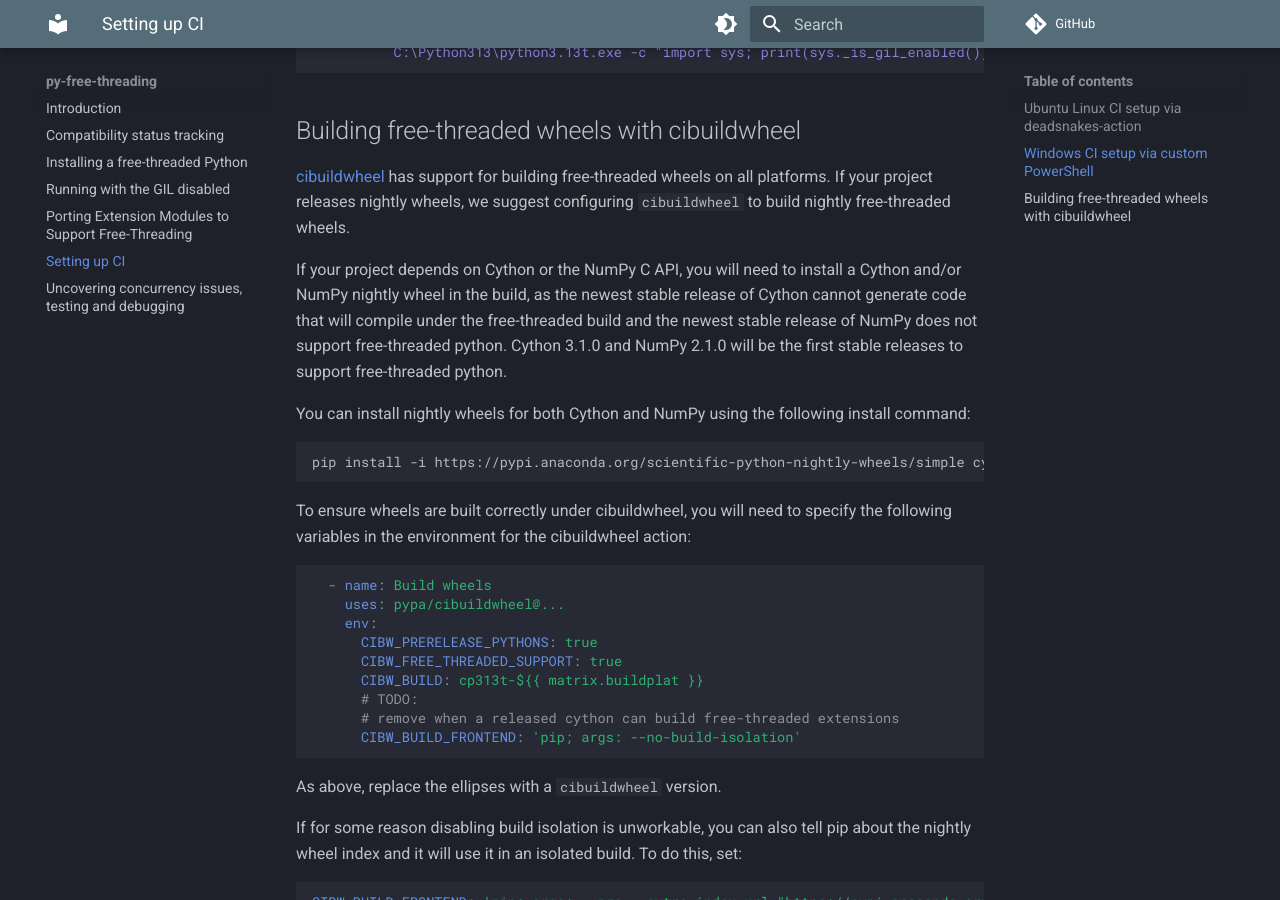
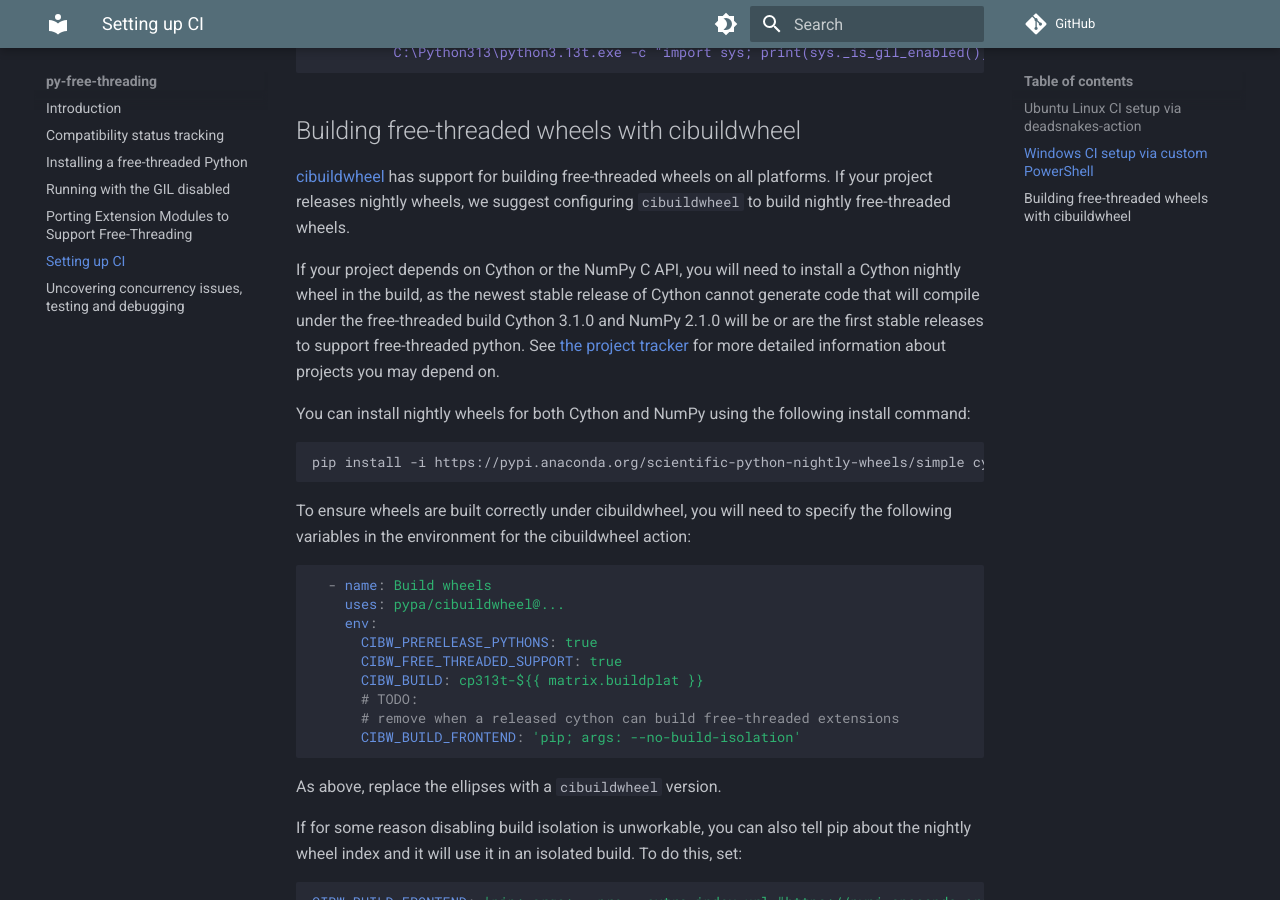
Before and after one commit to Quansight-Labs/free-threaded-compatibility, an MkDocs documentation site: the page built from docs/ci.md, in a window 1280 px wide and 900 px high, scrolled down 1079 px. Built offline with MkDocs 1.6.1 and Material for MkDocs 9.7.7, drawn with Linux system fonts in a browser that asks for light colours; comment, search, counter and statistics services are not loaded.

Commit message:
update note about need for nightlies on CI

```diff
--- a/docs/ci.md
+++ b/docs/ci.md
@@ -59,11 +59,11 @@
 free-threaded wheels.
 
 If your project depends on Cython or the NumPy C API, you will need to install a
-Cython and/or NumPy nightly wheel in the build, as the newest stable release of
-Cython cannot generate code that will compile under the free-threaded build and
-the newest stable release of NumPy does not support free-threaded python. Cython
-3.1.0 and NumPy 2.1.0 will be the first stable releases to support free-threaded
-python.
+Cython nightly wheel in the build, as the newest stable release of Cython cannot
+generate code that will compile under the free-threaded build Cython 3.1.0 and
+NumPy 2.1.0 will be or are the first stable releases to support free-threaded
+python. See [the project tracker](tracking.md) for more detailed information
+about projects you may depend on.
 
 You can install nightly wheels for both Cython and NumPy using the following
 install command:
```
